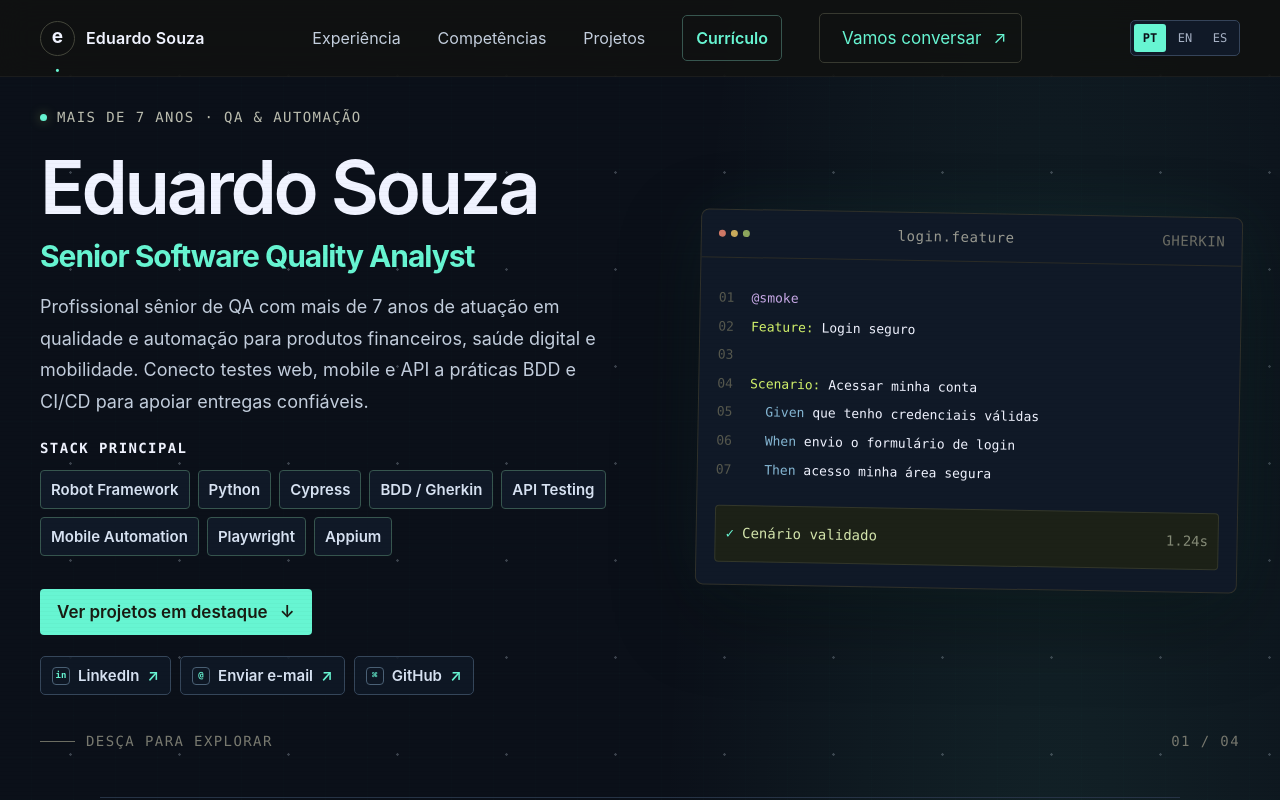
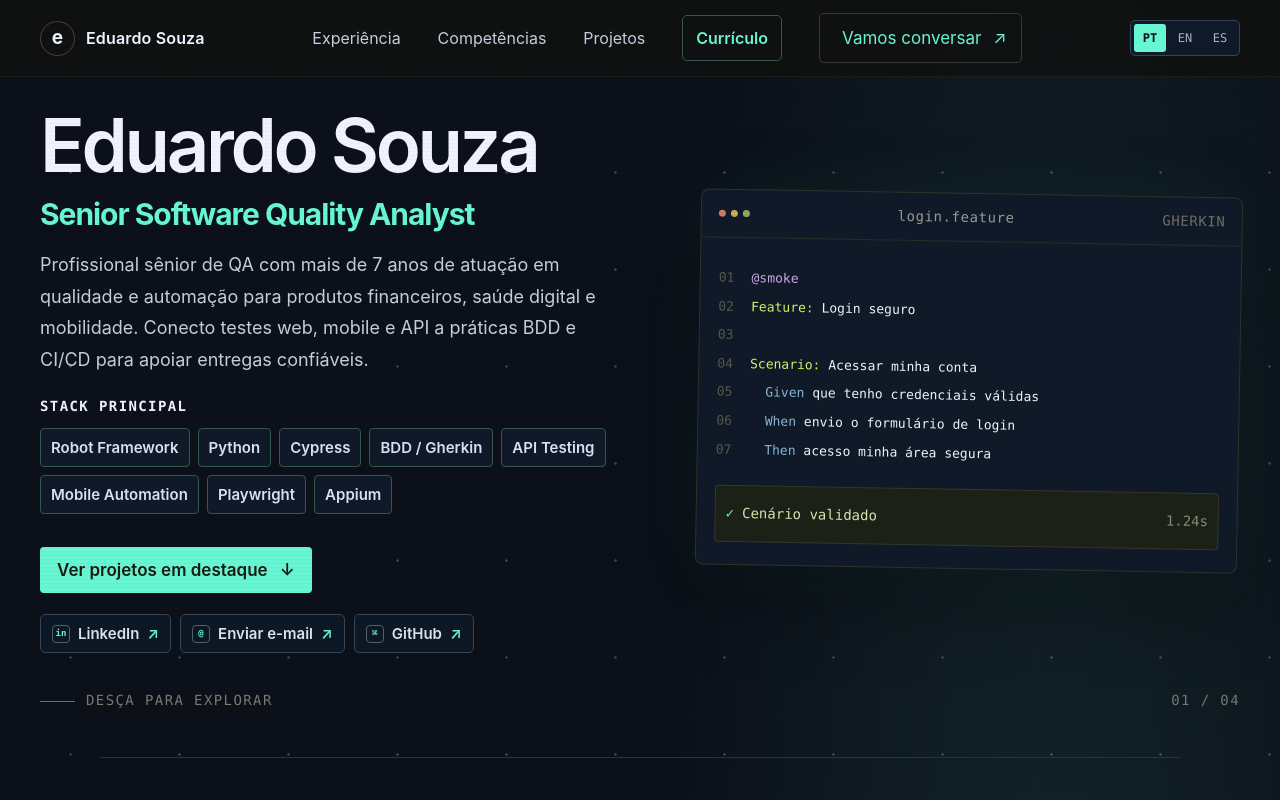
Before and after one commit to dudutronic/dudutronic.github.io, a plain HTML site: page index.html in a window 1280 px wide. Shown: the top 800 px of the page. Drawn offline with Linux system fonts and the light colour scheme.

Commit message:
Remove selected hero details
Co-authored-by: Copilot <223556219+Copilot@users.noreply.github.com>

```diff
--- a/index.html
+++ b/index.html
@@ -19,7 +19,7 @@
     <header class="site-header">
       <nav class="navigation shell" aria-label="Navegação principal" data-i18n-aria="navLabel">
         <a class="wordmark" href="#inicio" aria-label="Eduardo Souza, início" data-i18n-aria="homeLabel">
-          <span class="wordmark-mark" aria-hidden="true">e<span>.</span></span>
+          <span class="wordmark-mark" aria-hidden="true">e</span>
           <span class="wordmark-name">Eduardo Souza</span>
         </a>
         <div class="navigation-links" id="navigation-links">
@@ -52,7 +52,6 @@
     <main id="conteudo">
       <section class="hero shell" id="inicio" aria-labelledby="hero-title">
         <div class="hero-copy">
-          <p class="eyebrow"><span class="status-dot"></span> <span data-i18n="heroEyebrow">MAIS DE 7 ANOS · QA & AUTOMAÇÃO</span></p>
           <h1 id="hero-title" data-i18n="heroTitle">Eduardo Souza</h1>
           <p class="hero-role" data-i18n="heroRole">Senior Software Quality Analyst</p>
           <p class="hero-description" data-i18n="heroDescription">
@@ -497,7 +496,7 @@
     <footer class="site-footer">
       <div class="footer-inner shell">
         <a class="wordmark footer-wordmark" href="#inicio" aria-label="Eduardo Souza, início" data-i18n-aria="homeLabel">
-          <span class="wordmark-mark" aria-hidden="true">e<span>.</span></span>
+          <span class="wordmark-mark" aria-hidden="true">e</span>
           <span class="wordmark-name">Eduardo Souza</span>
         </a>
         <p data-i18n="footerNote">Feito com cuidado e bons testes.</p>
--- a/script.js
+++ b/script.js
@@ -17,7 +17,6 @@ const translations = {
     languageLabel: "Selecionar idioma",
     openMenu: "Abrir menu",
     closeMenu: "Fechar menu",
-    heroEyebrow: "MAIS DE 7 ANOS · QA & AUTOMAÇÃO",
     heroTitle: "Eduardo Souza",
     heroRole: "Senior Software Quality Analyst",
     heroDescription: "Profissional sênior de QA com mais de 7 anos de atuação em qualidade e automação para produtos financeiros, saúde digital e mobilidade. Conecto testes web, mobile e API a práticas BDD e CI/CD para apoiar entregas confiáveis.",
@@ -233,7 +232,6 @@ const translations = {
     languageLabel: "Select language",
     openMenu: "Open menu",
     closeMenu: "Close menu",
-    heroEyebrow: "MORE THAN 7 YEARS · QA & TEST AUTOMATION",
     heroTitle: "Eduardo Souza",
     heroRole: "Senior Software Quality Analyst",
     heroDescription: "Senior QA professional with more than 7 years of experience in quality and test automation for financial, digital health and mobility products. I connect web, mobile and API testing with BDD and CI/CD to support reliable delivery.",
@@ -449,7 +447,6 @@ const translations = {
     languageLabel: "Seleccionar idioma",
     openMenu: "Abrir menú",
     closeMenu: "Cerrar menú",
-    heroEyebrow: "MÁS DE 7 AÑOS · QA & AUTOMATIZACIÓN",
     heroTitle: "Eduardo Souza",
     heroRole: "Senior Software Quality Analyst",
     heroDescription: "Profesional sénior de QA con más de 7 años de experiencia en calidad y automatización para productos financieros, salud digital y movilidad. Integro pruebas web, móviles y API con BDD y CI/CD para contribuir a entregas confiables.",
--- a/styles.css
+++ b/styles.css
@@ -148,10 +148,6 @@ main,
   font-weight: 700;
 }
 
-.wordmark-mark span {
-  color: var(--accent);
-}
-
 .wordmark-name {
   font-size: 14px;
   font-weight: 600;
@@ -274,14 +270,6 @@ main,
   gap: 10px;
   margin: 0 0 22px;
   color: #bbbdaf;
-}
-
-.status-dot {
-  width: 7px;
-  height: 7px;
-  border-radius: 50%;
-  background: var(--accent);
-  box-shadow: 0 0 12px rgb(211 243 107 / 40%);
 }
 
 .hero h1,
```
